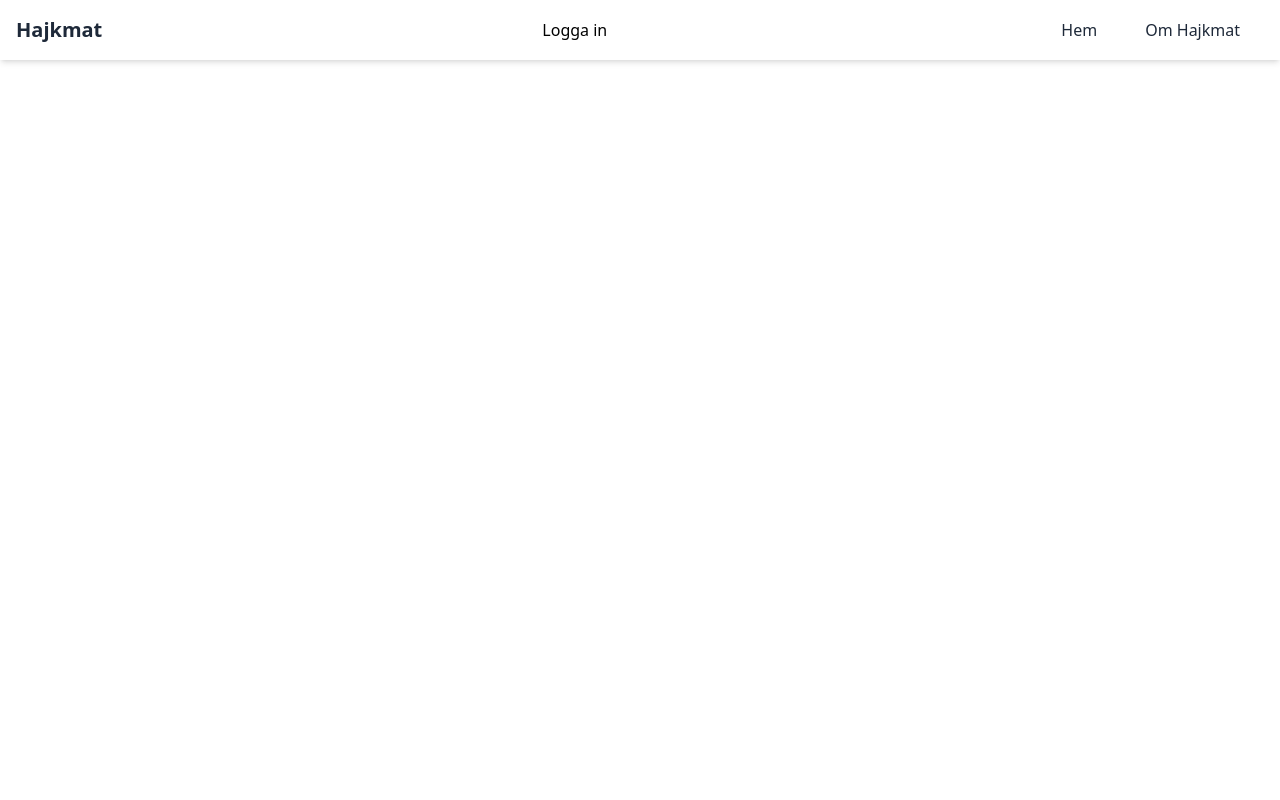
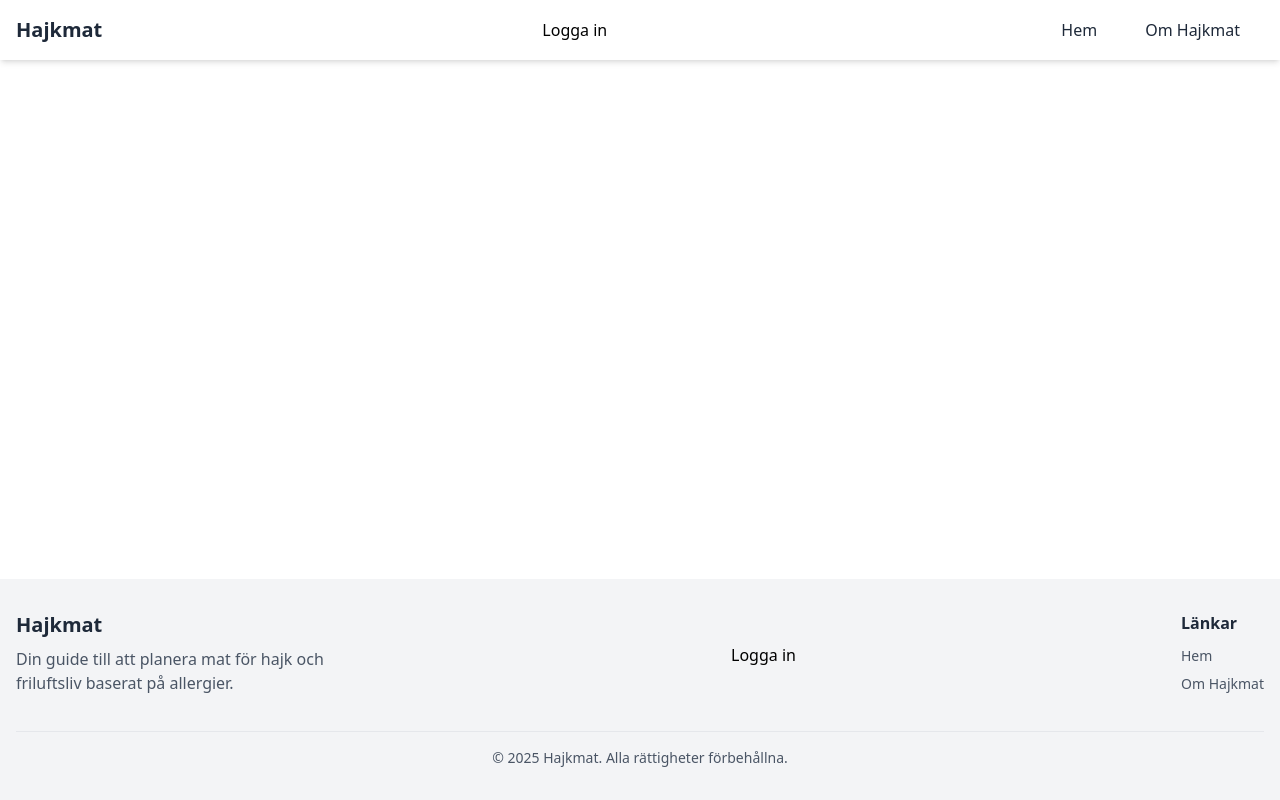
Before and after one commit to chas-academy/u09-business-project-hajkmat, a React (Vite) app in the folder frontend/hajkmat-frontend/: page / in a window 1280 px wide. Built offline with nearby package versions, Linux system fonts and the light colour scheme.

Commit message:
Feat: Create footer

```diff
--- a/frontend/hajkmat-frontend/src/App.tsx
+++ b/frontend/hajkmat-frontend/src/App.tsx
@@ -1,13 +1,15 @@
 import { BrowserRouter as Router } from 'react-router-dom';
 import Header from './components/Header/Header';
+import Footer from './components/Footer/Footer';
 import './App.css';
 
 function App() {
   return (
     <Router>
-      <div className="app">
+      <div className="flex flex-col min-h-screen">
         <Header />
-        {/* Your page content goes here */}
+        <main className="flex-grow">{/* Your page content goes here */}</main>
+        <Footer />
       </div>
     </Router>
   );
--- /dev/null
+++ b/frontend/hajkmat-frontend/src/components/Footer/Footer.tsx
@@ -0,0 +1,75 @@
+import { Link } from 'react-router-dom';
+import { useState } from 'react'; // Add this if you need local state for demo
+
+const Footer = () => {
+  const currentYear = new Date().getFullYear();
+  // In a real app, you'd get this from context/props/global state
+  const [isLoggedIn, setIsLoggedIn] = useState(false);
+
+  // For demonstration purposes only
+  const toggleLogin = () => {
+    setIsLoggedIn(!isLoggedIn);
+  };
+
+  return (
+    <footer className="bg-gray-100 py-4 md:py-8">
+      <div className="container mx-auto px-4">
+        <div className="flex flex-col md:flex-row justify-between">
+          {/* Logo and description */}
+          <div className="mb-3 md:mb-0">
+            <Link to="/" className="text-lg md:text-xl font-bold text-gray-800">
+              Hajkmat
+            </Link>
+            <p className="mt-1 md:mt-2 text-sm md:text-base text-gray-600 max-w-xs">
+              Din guide till att planera mat för hajk och friluftsliv baserat på allergier.
+            </p>
+          </div>
+          {/* Demo button to toggle login state - remove in production */}
+          <button onClick={toggleLogin} style={{ marginLeft: '10px' }}>
+            {isLoggedIn ? 'Logga ut' : 'Logga in'}
+          </button>
+
+          {/* Quick links */}
+          <div className="mb-3 md:mb-0">
+            <h3 className="text-sm md:text-base text-gray-800 font-semibold mb-1 md:mb-2">
+              Länkar
+            </h3>
+            <ul className="flex flex-row md:flex-col space-x-4 md:space-x-0">
+              <li className="mb-0 md:mb-1">
+                <Link to="/" className="text-sm text-gray-600 hover:text-blue-600">
+                  Hem
+                </Link>
+              </li>
+              {isLoggedIn && (
+                <li className="mb-0 md:mb-1">
+                  <Link to="/profile" className="text-sm text-gray-600 hover:text-blue-600">
+                    Profil
+                  </Link>
+                </li>
+              )}
+              {isLoggedIn && (
+                <li className="mb-0 md:mb-1">
+                  <Link to="/lists" className="text-sm text-gray-600 hover:text-blue-600">
+                    Listor
+                  </Link>
+                </li>
+              )}
+              <li className="mb-0 md:mb-1">
+                <Link to="/about" className="text-sm text-gray-600 hover:text-blue-600">
+                  Om Hajkmat
+                </Link>
+              </li>
+            </ul>
+          </div>
+        </div>
+
+        {/* Bottom bar with copyright */}
+        <div className="border-t border-gray-200 mt-3 md:mt-8 pt-3 md:pt-4 text-center text-gray-600 text-xs md:text-sm">
+          <p>© {currentYear} Hajkmat. Alla rättigheter förbehållna.</p>
+        </div>
+      </div>
+    </footer>
+  );
+};
+
+export default Footer;
```
